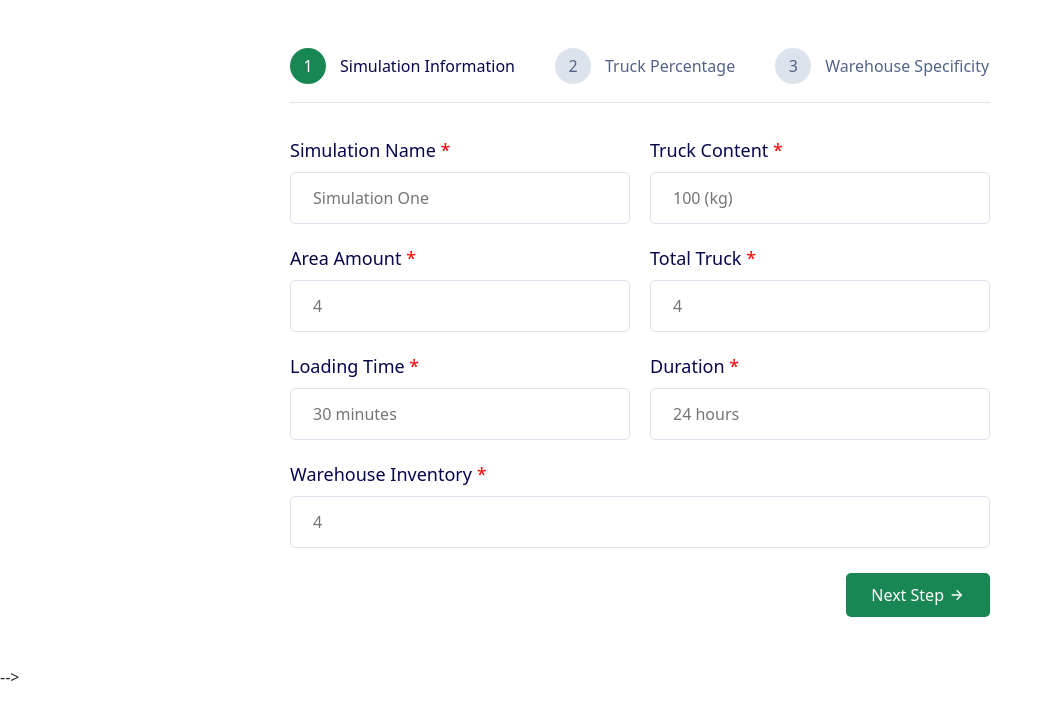
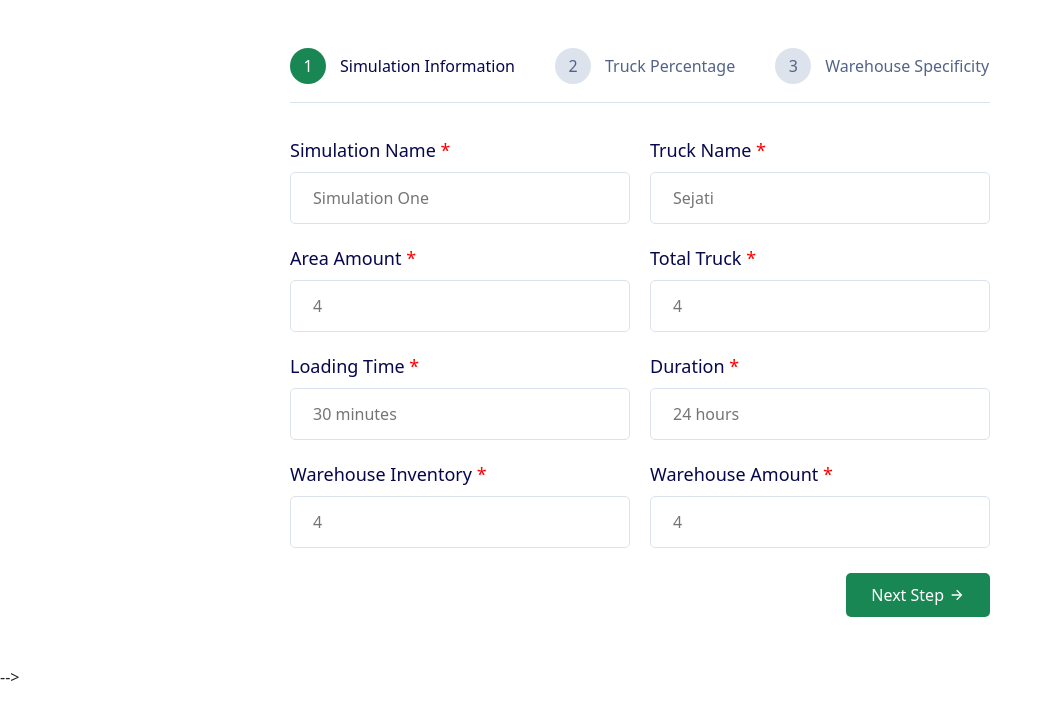
Before and after one commit to AlvinTanaya/ManPro, a PHP site: page / in a window 1280 px wide. Shown: the part 92-800 px from the top of the page, without its empty margins (0-1053 px from the left). Run offline with PHP 8.4, Linux system fonts and the light colour scheme; some libraries are stand-ins or nearby versions.

Commit message:
Update index.php

```diff
--- a/index.php
+++ b/index.php
@@ -349,8 +349,8 @@ require "ok2.php";
                             <input type="text" name="simulationName" placeholder="Simulation One" id="simulationName" class="formbold-form-input" required />
                         </div>
                         <div>
-                            <label for="truckContent" class="formbold-form-label"> Truck Content <span style="color: red;">*</span> </label>
-                            <input type="text" name="truckContent" placeholder="100 (kg)" id="truckContent" class="formbold-form-input" required />
+                            <label for="truckContent" class="formbold-form-label"> Truck Name <span style="color: red;">*</span> </label>
+                            <input type="text" name="truck" placeholder="Sejati" id="truckName" class="formbold-form-input" required />
                         </div>
                     </div>
 
@@ -374,10 +374,14 @@ require "ok2.php";
                             <input type="duration" name="duration" id="duration" placeholder="24 hours" class="formbold-form-input" required />
                         </div>
                     </div>
-                    <div>
+                    <div class="formbold-input-flex">
                         <div>
                             <label for="warehouseInventory" class="formbold-form-label"> Warehouse Inventory <span style="color: red;">*</span> </label>
                             <input type="number" name="warehouseInventory" placeholder="4" id="warehouseInventory" class="formbold-form-input" required />
+                        </div>
+                        <div>
+                            <label for="truckContent" class="formbold-form-label"> Warehouse Amount <span style="color: red;">*</span> </label>
+                            <input type="text" name="warehouseAmount" placeholder="4" id="warehouseAmount" class="formbold-form-input" required />
                         </div>
                     </div>
                 </div>
@@ -412,7 +416,7 @@ require "ok2.php";
                         Back
                     </button>
 
-                    <button class="formbold-btn">
+                    <button id="button1" class="formbold-btn">
                         Next Step
                         <svg width="16" height="16" viewBox="0 0 16 16" fill="none" xmlns="http://www.w3.org/2000/svg">
                             <g clip-path="url(#clip0_1675_1807)">
```
